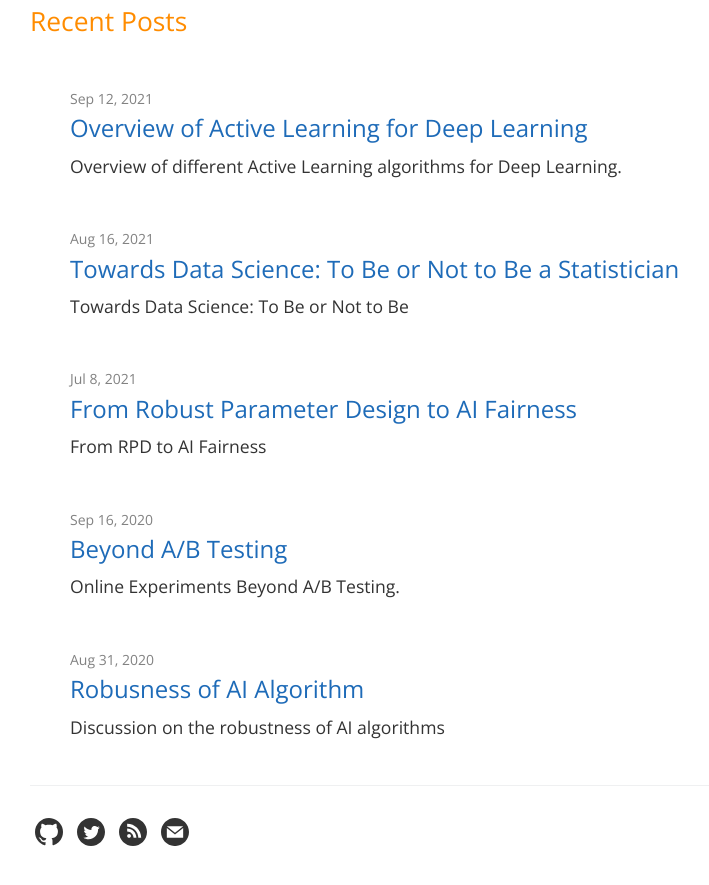
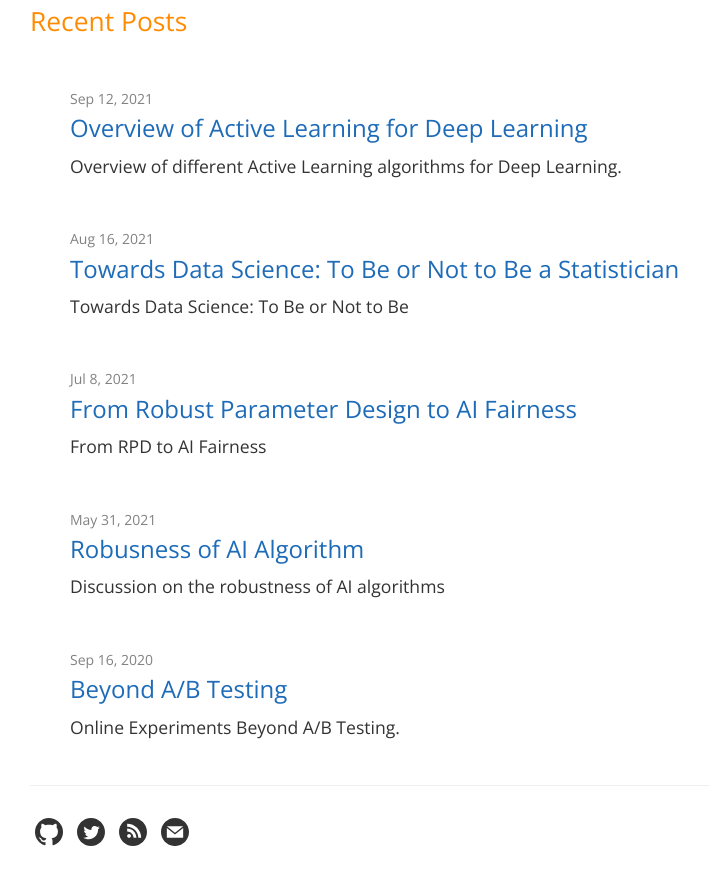
Before and after one commit to xwdeng80/blog, a Jekyll site: the page built from index.md, in a window 1280 px wide and 900 px high, scrolled down 809 px. Shown: the top 885 px of the window, without its empty margins (194-903 px from the left). Built offline with Jekyll 4.4.1, drawn with Linux system fonts in a browser that asks for light colours.

Commit message:
Update and rename 2020-08-31-robustness-of-ai-algorithm.md to 2021-05-31-robustness-of-ai-algorithm.md

```diff
--- a/_posts/2020-08-31-robustness-of-ai-algorithm.md
+++ b/_posts/2021-05-31-robustness-of-ai-algorithm.md
@@ -1,7 +1,7 @@
 ---
 layout: post
 title:  "Robusness of AI Algorithm"
-date:   2020-08-31 14:10:33 +0200
+date:   2021-05-31 14:10:33 +0200
 permalink: robustness_of_ai_algorithm
 excerpt: Discussion on the robustness of AI algorithms
 
```
